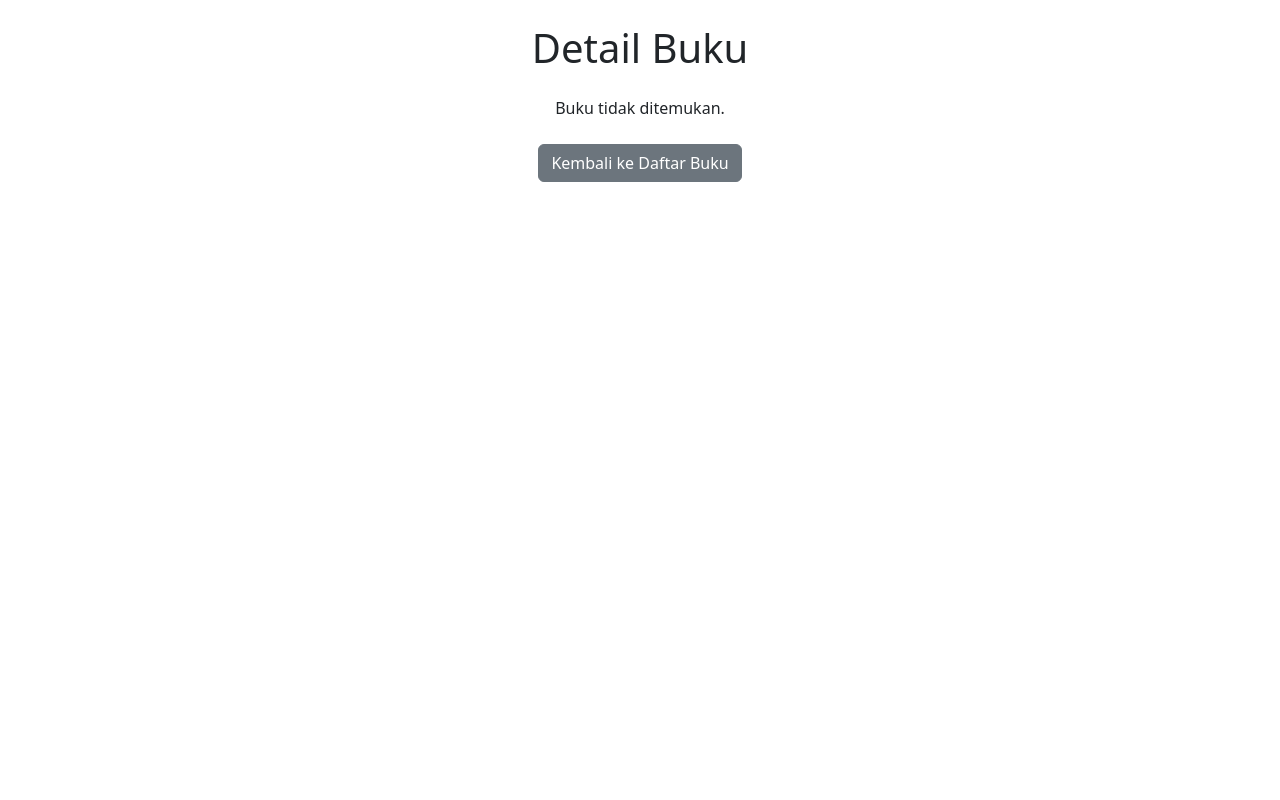
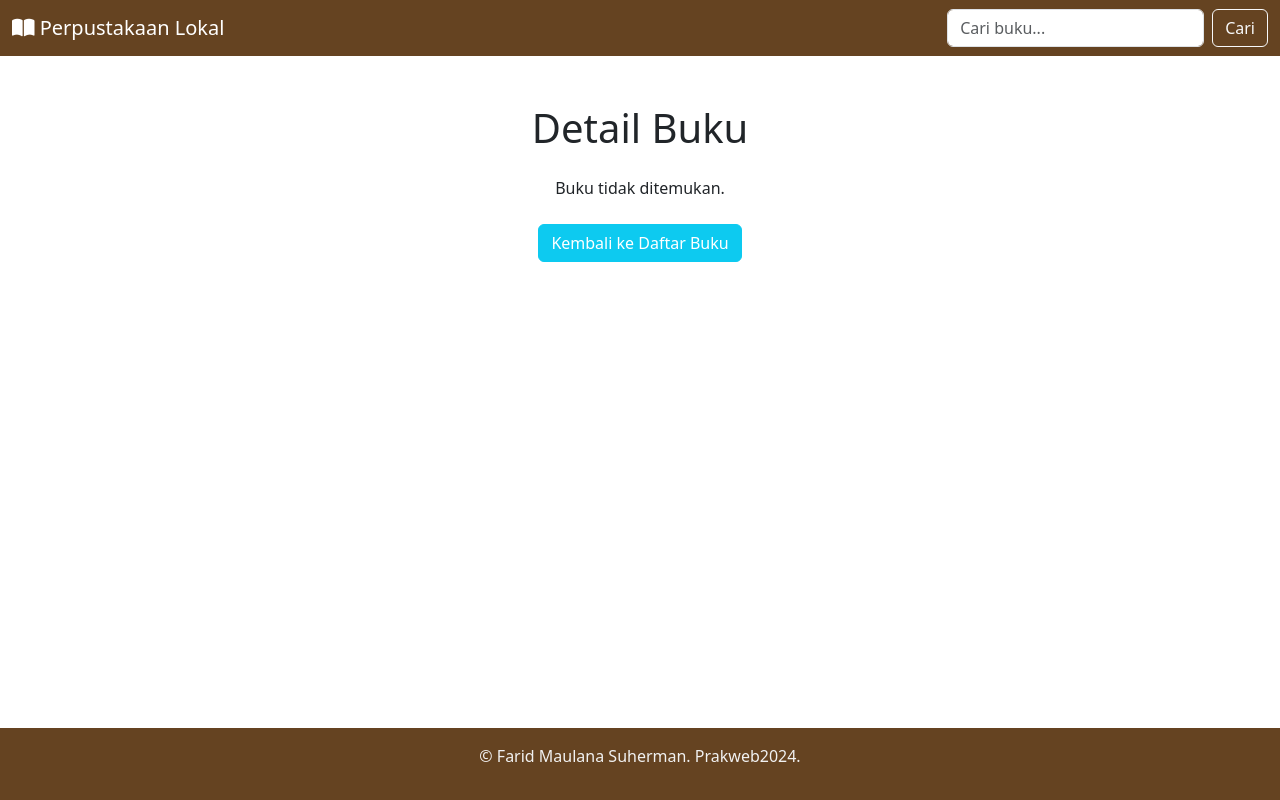
Before and after one commit to FaridMaulanas/prakweb2024_c_223040008_pw, a PHP site: page /detail_buku.php in a window 1280 px wide. Run offline with PHP 8.4, Linux system fonts and the light colour scheme; data comes from the database, SQL or seed files in the repository.

Commit message:
edit edit warna

```diff
--- a/tugas1/detail_buku.php
+++ b/tugas1/detail_buku.php
@@ -7,10 +7,58 @@
     <meta name="viewport" content="width=device-width, initial-scale=1.0">
     <title>Detail Buku</title>
     <link href="https://cdn.jsdelivr.net/npm/bootstrap@5.3.0-alpha1/dist/css/bootstrap.min.css" rel="stylesheet">
+    <link rel="stylesheet" href="https://cdnjs.cloudflare.com/ajax/libs/font-awesome/6.0.0-beta3/css/all.min.css">
+    <style>
+        /* Flexbox styling for body */
+        html,
+        body {
+            height: 100%;
+            margin: 0;
+        }
+
+        body {
+            display: flex;
+            flex-direction: column;
+        }
+
+        .content {
+            flex: 1;
+
+        }
+
+        .navbar {
+            background-color: #654321;
+
+        }
+
+        .footer {
+            background-color: #654321;
+
+            color: #F1F1F1;
+
+        }
+    </style>
 </head>
 
 <body>
-    <div class="container mt-4">
+    <nav class="navbar navbar-expand-lg navbar-dark">
+        <div class="container-fluid">
+            <a class="navbar-brand" href="#">
+                <i class="fas fa-book-open"></i> Perpustakaan Lokal
+            </a>
+            <button class="navbar-toggler" type="button" data-bs-toggle="collapse" data-bs-target="#navbarNav" aria-controls="navbarNav" aria-expanded="false" aria-label="Toggle navigation">
+                <span class="navbar-toggler-icon"></span>
+            </button>
+            <div class="collapse navbar-collapse" id="navbarNav">
+                <form action="" method="GET" class="d-flex ms-auto">
+                    <input class="form-control me-2" type="search" placeholder="Cari buku..." name="search" aria-label="Search">
+                    <button class="btn btn-outline-light" type="submit">Cari</button>
+                </form>
+            </div>
+        </div>
+    </nav>
+
+    <div class="container mt-4 content">
         <h1 class="my-4 text-center">Detail Buku</h1>
 
         <?php
@@ -39,9 +87,13 @@
         ?>
 
         <div class="text-center mt-4">
-            <a href="index.php" class="btn btn-secondary">Kembali ke Daftar Buku</a>
+            <a href="index.php" class="btn btn-info text-white">Kembali ke Daftar Buku</a>
         </div>
     </div>
+
+    <footer class="footer text-center py-3 mt-4">
+        <p>&copy; Farid Maulana Suherman. Prakweb2024.</p>
+    </footer>
 
     <script src="https://cdn.jsdelivr.net/npm/bootstrap@5.3.0-alpha1/dist/js/bootstrap.bundle.min.js"></script>
 </body>
--- a/tugas1/index.php
+++ b/tugas1/index.php
@@ -21,11 +21,11 @@
         }
 
         .navbar {
-            background-color: #4CAF50;
+            background-color: #654321;
         }
 
         .footer {
-            background-color: #4CAF50;
+            background-color: #654321;
             color: #F1F1F1;
         }
     </style>
```
